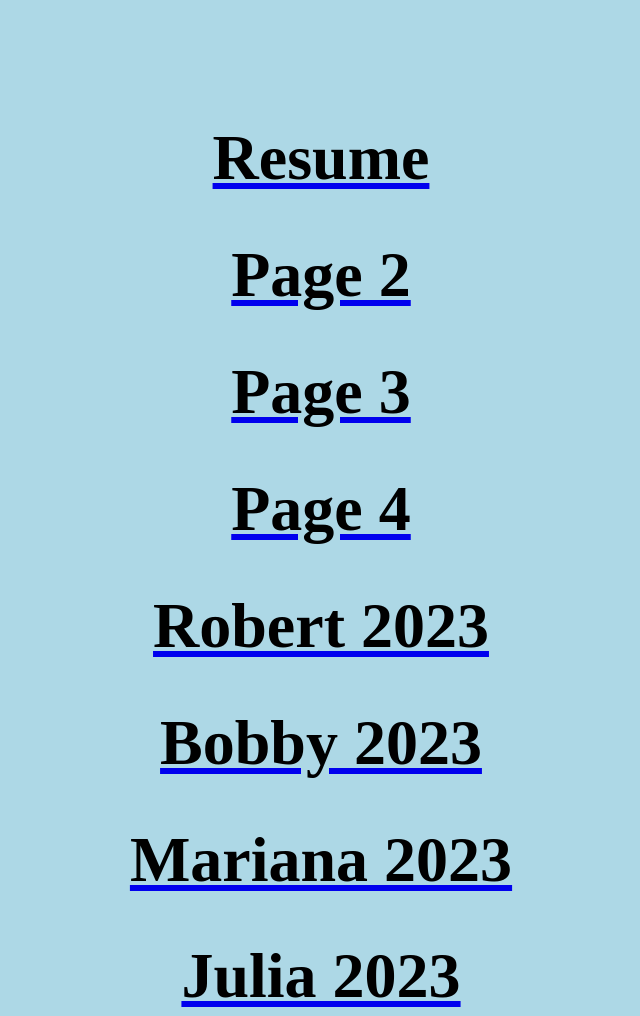
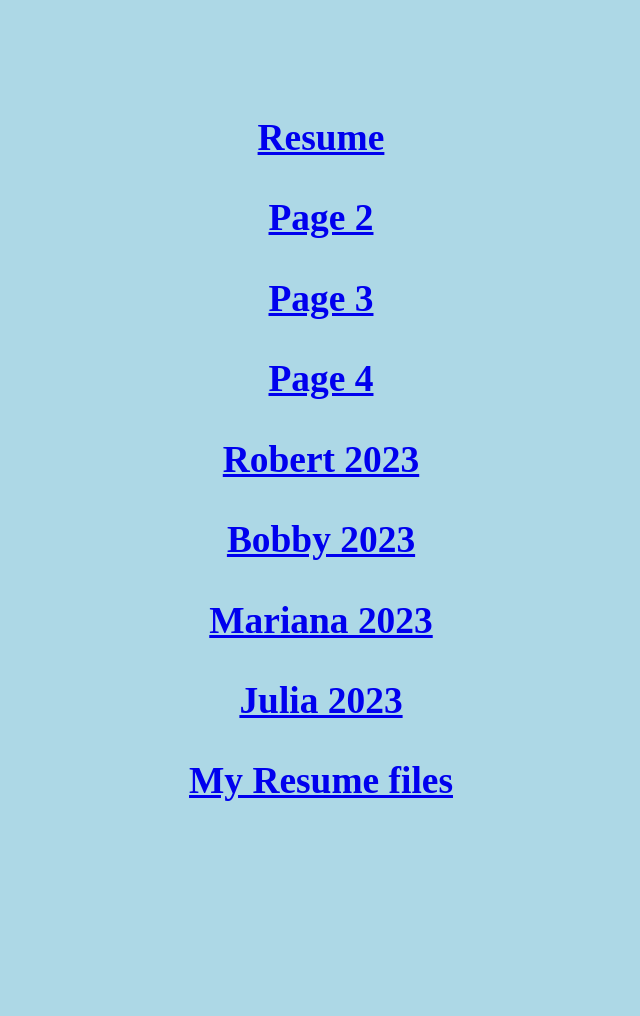
Before and after one commit to Bobby919123/BroPage, a plain HTML site: page index.html in a window 1280 px wide. Shown: the part 3280-4296 px from the top of the page, without its empty margins (319-959 px from the left). After the commit the page ends 4120 px from the top, so only its background shows below. Drawn offline with Linux system fonts and the light colour scheme.

Commit message:
Update index.html

```diff
--- a/index.html
+++ b/index.html
@@ -53,15 +53,15 @@ Koopa decided to move to a new land. The new land is called Minecraft.<br>
 <br>
 
 <! Testing comment   !>
-<a href="https://bobby919123.github.io/blog/index.html"><h1>Resume</h1></a>
-<a href="https://bobby919123.github.io/BroPage/page2.html"><h1>Page 2</h1></a>
-<a href="https://bobby919123.github.io/BroPage/page3.html"><h1>Page 3</h1></a>
-<a href="https://bobby919123.github.io/BroPage/page4.html"><h1>Page 4</h1></a>
-<a href="https://bobby919123.github.io/BroPage/Robert2023.html"><h1>Robert 2023</h1></a>
-<a href="https://bobby919123.github.io/BroPage/Bobby2023.html"><h1>Bobby 2023</h1></a>
-<a href="https://bobby919123.github.io/BroPage/Mariana2023.html"><h1>Mariana 2023</h1></a>
-<a href="https://bobby919123.github.io/BroPage/Julia2023.html"><h1>Julia 2023</h1></a>
-<a href="https://github.com/Bobby919123/blog/tree/gh-pages"><h1>My Resume files</h1></a>
+<a href="https://bobby919123.github.io/blog/index.html"><h3>Resume</h3></a>
+<a href="https://bobby919123.github.io/BroPage/page2.html"><h3>Page 2</h3></a>
+<a href="https://bobby919123.github.io/BroPage/page3.html"><h3>Page 3</h3></a>
+<a href="https://bobby919123.github.io/BroPage/page4.html"><h3>Page 4</h3></a>
+<a href="https://bobby919123.github.io/BroPage/Robert2023.html"><h3>Robert 2023</h3></a>
+<a href="https://bobby919123.github.io/BroPage/Bobby2023.html"><h3>Bobby 2023</h3></a>
+<a href="https://bobby919123.github.io/BroPage/Mariana2023.html"><h3>Mariana 2023</h3></a>
+<a href="https://bobby919123.github.io/BroPage/Julia2023.html"><h3>Julia 2023</h3></a>
+<a href="https://github.com/Bobby919123/blog/tree/gh-pages"><h3>My Resume files</h3></a>
 
   <p id="demo"></p>
   <script>
```
